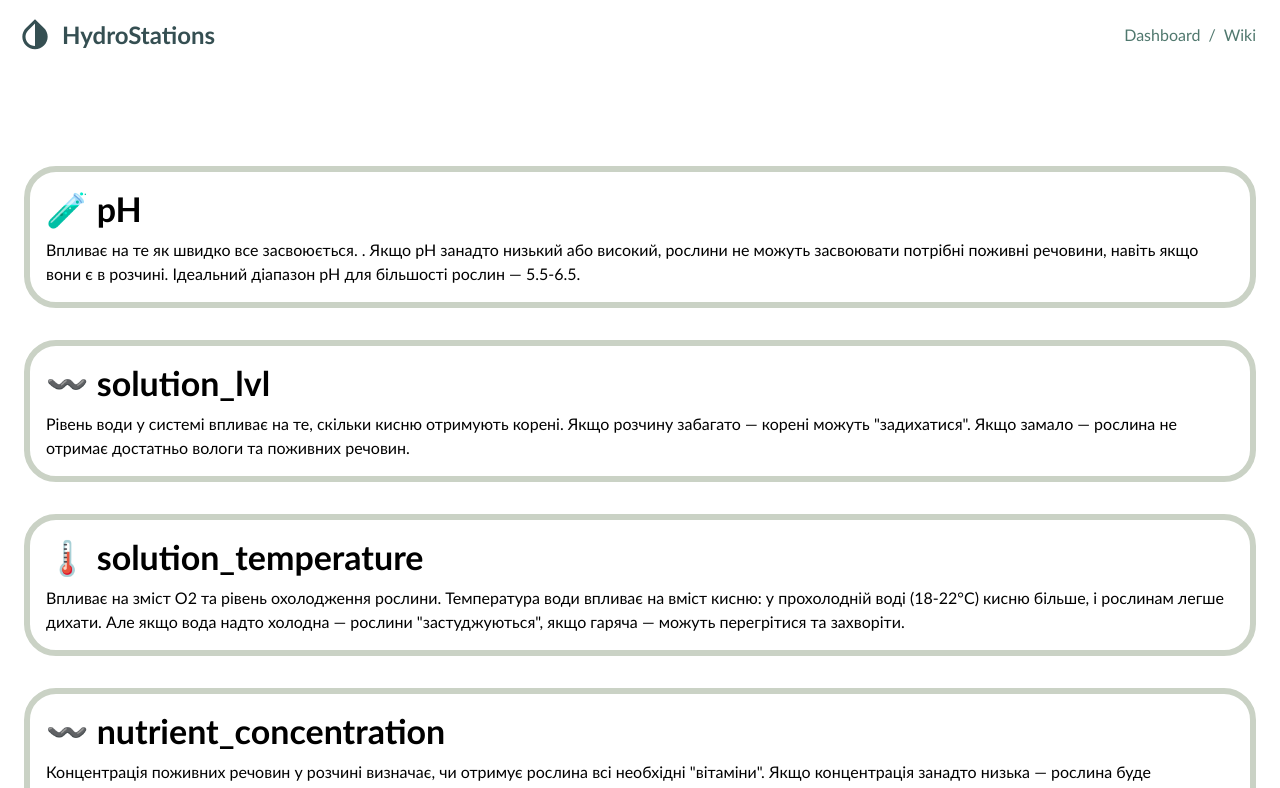
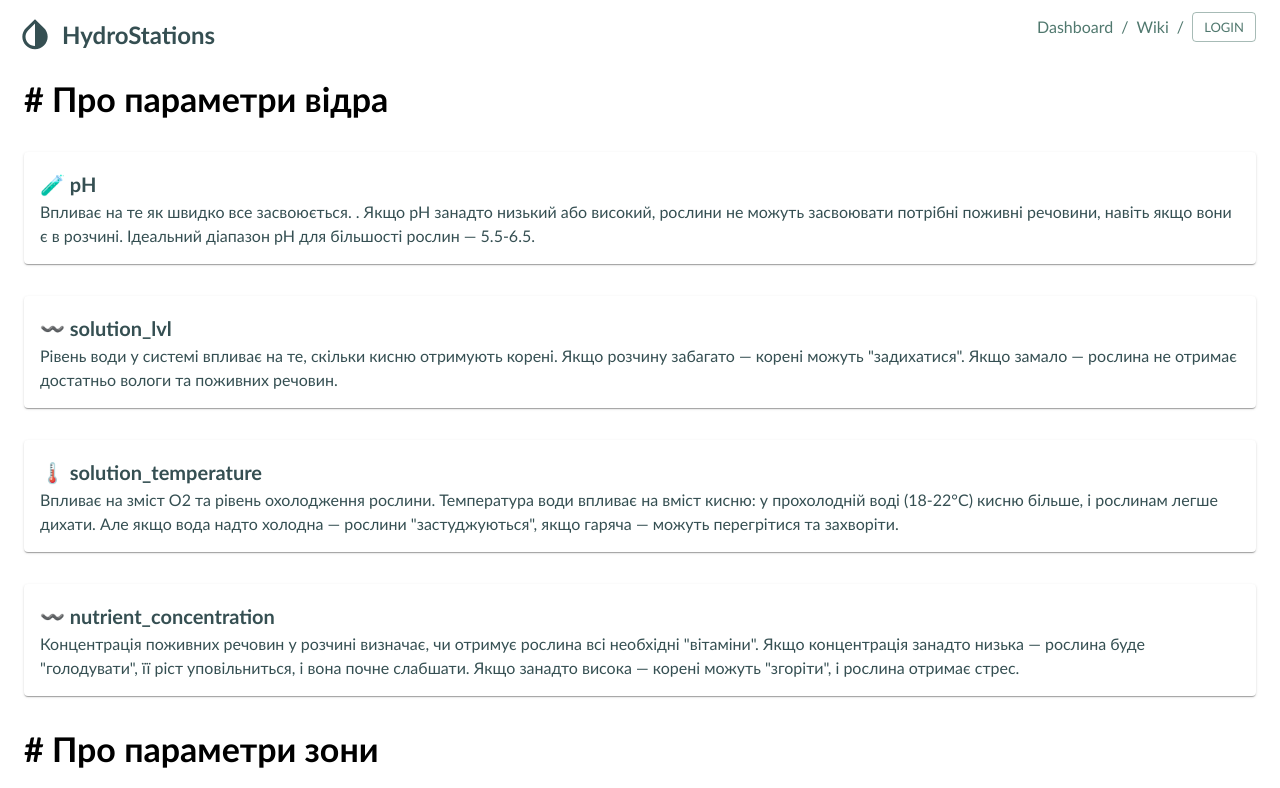
Before and after one commit to proxrustes/hydroponics-front, a Next.js app: page /wiki in a window 1280 px wide. Shown: the top 788 px of the page. Built offline with nearby package versions, Linux system fonts and the light colour scheme.

Commit message:
fixed header

```diff
--- a/app/wiki/page.tsx
+++ b/app/wiki/page.tsx
@@ -5,34 +5,75 @@ export default function Wiki() {
   return (
     <Container maxWidth="xl">
       <Stack gap={4}>
-                <Typography variant="h3" sx={{ fontWeight: 800 }} color="white"># Про параметри відра</Typography>
+        <Typography variant="h4" sx={{ fontWeight: 800 }}>
+          # Про параметри відра
+        </Typography>
         <Article title={"🧪 pH"}>
-                    <Typography variant="body1">Bпливає на те як швидко все засвоюється. . Якщо pH занадто низький або високий, рослини не можуть засвоювати потрібні поживні речовини, навіть якщо вони є в розчині. Ідеальний діапазон pH для більшості рослин — 5.5-6.5.</Typography></Article>
+          <Typography variant="body1">
+            Bпливає на те як швидко все засвоюється. . Якщо pH занадто низький
+            або високий, рослини не можуть засвоювати потрібні поживні речовини,
+            навіть якщо вони є в розчині. Ідеальний діапазон pH для більшості
+            рослин — 5.5-6.5.
+          </Typography>
+        </Article>
         <Article title={"〰️ solution_lvl"}>
-                    <Typography variant="body1">Рівень води у системі впливає на те, скільки кисню отримують корені. Якщо розчину забагато — корені можуть "задихатися". Якщо замало — рослина не отримає достатньо вологи та поживних речовин.</Typography></Article>
+          <Typography variant="body1">
+            Рівень води у системі впливає на те, скільки кисню отримують корені.
+            Якщо розчину забагато — корені можуть "задихатися". Якщо замало —
+            рослина не отримає достатньо вологи та поживних речовин.
+          </Typography>
+        </Article>
         <Article title={"🌡️ solution_temperature"}>
-                    <Typography variant="body1">Bпливає на зміст О2 та рівень охолодження рослини. Температура води впливає на вміст кисню: у прохолодній воді (18-22°C) кисню більше, і рослинам легше дихати. Але якщо вода надто холодна — рослини "застуджуються", якщо гаряча — можуть перегрітися та захворіти.</Typography></Article>
+          <Typography variant="body1">
+            Bпливає на зміст О2 та рівень охолодження рослини. Температура води
+            впливає на вміст кисню: у прохолодній воді (18-22°C) кисню більше, і
+            рослинам легше дихати. Але якщо вода надто холодна — рослини
+            "застуджуються", якщо гаряча — можуть перегрітися та захворіти.
+          </Typography>
+        </Article>
 
         <Article title={"〰️ nutrient_concentration"}>
-                    <Typography variant="body1">Концентрація поживних речовин у розчині визначає, чи отримує рослина всі необхідні "вітаміни". Якщо концентрація занадто низька — рослина буде "голодувати", її ріст уповільниться, і вона почне слабшати. Якщо занадто висока — корені можуть "згоріти", і рослина отримає стрес.</Typography></Article>
-                <Typography variant="h3" sx={{ fontWeight: 800 }} color="white"># Про параметри зони</Typography>
+          <Typography variant="body1">
+            Концентрація поживних речовин у розчині визначає, чи отримує рослина
+            всі необхідні "вітаміни". Якщо концентрація занадто низька — рослина
+            буде "голодувати", її ріст уповільниться, і вона почне слабшати.
+            Якщо занадто висока — корені можуть "згоріти", і рослина отримає
+            стрес.
+          </Typography>
+        </Article>
+        <Typography variant="h4" sx={{ fontWeight: 800 }}>
+          # Про параметри зони
+        </Typography>
         <Article title={"🌡️ Temperature"}>
-                    <Typography variant="body1">Оптимальна температура повітря залежить від рослини, але зазвичай це 22-28°C вдень і трохи прохолодніше вночі. Занадто висока температура може висушити листя, а низька — уповільнити ріст.</Typography></Article>
+          <Typography variant="body1">
+            Оптимальна температура повітря залежить від рослини, але зазвичай це
+            22-28°C вдень і трохи прохолодніше вночі. Занадто висока температура
+            може висушити листя, а низька — уповільнити ріст.
+          </Typography>
+        </Article>
         <Article title={"💧 Humidity"}>
-                    <Typography variant="body1">Якщо повітря дуже сухе, рослини швидко втрачають вологу через листя і починають стресувати. Якщо занадто вологе — може з’явитись грибок або пліснява. Оптимальна вологість залежить від стадії росту:
+          <Typography variant="body1">
+            Якщо повітря дуже сухе, рослини швидко втрачають вологу через листя
+            і починають стресувати. Якщо занадто вологе — може з’явитись грибок
+            або пліснява. Оптимальна вологість залежить від стадії росту:
           </Typography>
           <ListItem>- Для паростків: 60-70%.</ListItem>
           <ListItem>- Для дорослих рослин: 40-60%</ListItem>
-
         </Article>
         <Article title={"🔆 Light Intensity"}>
-                    <Typography variant="body1">Рослини використовують світло як "їжу" для фотосинтезу. Якщо світла мало, рослина не росте. Якщо забагато, листя може згоріти. Тому важливо підібрати правильну кількість світла для кожного виду рослини.</Typography></Article>
+          <Typography variant="body1">
+            Рослини використовують світло як "їжу" для фотосинтезу. Якщо світла
+            мало, рослина не росте. Якщо забагато, листя може згоріти. Тому
+            важливо підібрати правильну кількість світла для кожного виду
+            рослини.
+          </Typography>
+        </Article>
         <Article title={"🪴 substrate_humidity"}>
-                    <Typography variant="body1">Bпливає на те як швидко все засвоюється</Typography></Article>
-
+          <Typography variant="body1">
+            Bпливає на те як швидко все засвоюється
+          </Typography>
+        </Article>
       </Stack>
-
-
     </Container>
-    )
+  );
 }
--- a/components/common/NavMenu.tsx
+++ b/components/common/NavMenu.tsx
@@ -1,15 +1,57 @@
+"use client";
+
+import { useEffect, useState } from "react";
+import { usePathname, useRouter } from "next/navigation";
 import Breadcrumbs from "@mui/material/Breadcrumbs";
 import Link from "@mui/material/Link";
+import Button from "@mui/material/Button";
+import Stack from "@mui/material/Stack";
 
 export default function NavMenu() {
+  const router = useRouter();
+  const pathname = usePathname();
+  const [isLoggedIn, setIsLoggedIn] = useState(false);
+
+  useEffect(() => {
+    const token = document.cookie
+      .split("; ")
+      .find((row) => row.startsWith("currentUser="));
+    setIsLoggedIn(!!token);
+  }, [pathname]);
+
+  const handleLogout = () => {
+    document.cookie =
+      "currentUser=; expires=Thu, 01 Jan 1970 00:00:00 UTC; path=/;";
+    router.push("/login");
+  };
+
+  const handleLogin = () => {
+    router.push("/login");
+  };
+
   return (
+    <Stack
+      direction="row"
+      justifyContent="space-between"
+      alignItems="center"
+      sx={{ mb: 2 }}
+    >
       <Breadcrumbs aria-label="breadcrumb">
         <Link underline="hover" color="inherit" href="/dashboard">
           Dashboard
         </Link>
-      <Link underline="hover" color="inherit" href="/dashboard">
+        <Link underline="hover" color="inherit" href="/wiki">
           Wiki
         </Link>
+        <Button
+          variant="outlined"
+          size="small"
+          color={isLoggedIn ? "error" : "primary"}
+          onClick={isLoggedIn ? handleLogout : handleLogin}
+        >
+          {isLoggedIn ? "Logout" : "Login"}
+        </Button>
       </Breadcrumbs>
+    </Stack>
   );
 }
--- a/components/wiki/Article.tsx
+++ b/components/wiki/Article.tsx
@@ -1,12 +1,12 @@
-import { Typography } from "@mui/material";
-import { CustomContainer } from "../common/CustomContainer";
+import { Paper, Typography } from "@mui/material";
 
-export function Article(props: {title: string, children: any}){
-
-    return(
-<CustomContainer>
-                    <Typography variant="h4" sx={{ fontWeight: 800 }}>{props.title}</Typography>
-                   {props.children}
-                </CustomContainer>
-    )
+export function Article(props: { title: string; children: any }) {
+  return (
+    <Paper sx={{ p: 2 }}>
+      <Typography variant="h6" sx={{ fontWeight: 800 }}>
+        {props.title}
+      </Typography>
+      {props.children}
+    </Paper>
+  );
 }
```
Also changed, not shown: app/wiki/plants/page.tsx (added, +130 -0 lines). Lines whose indentation alone changed are shown as unchanged.
